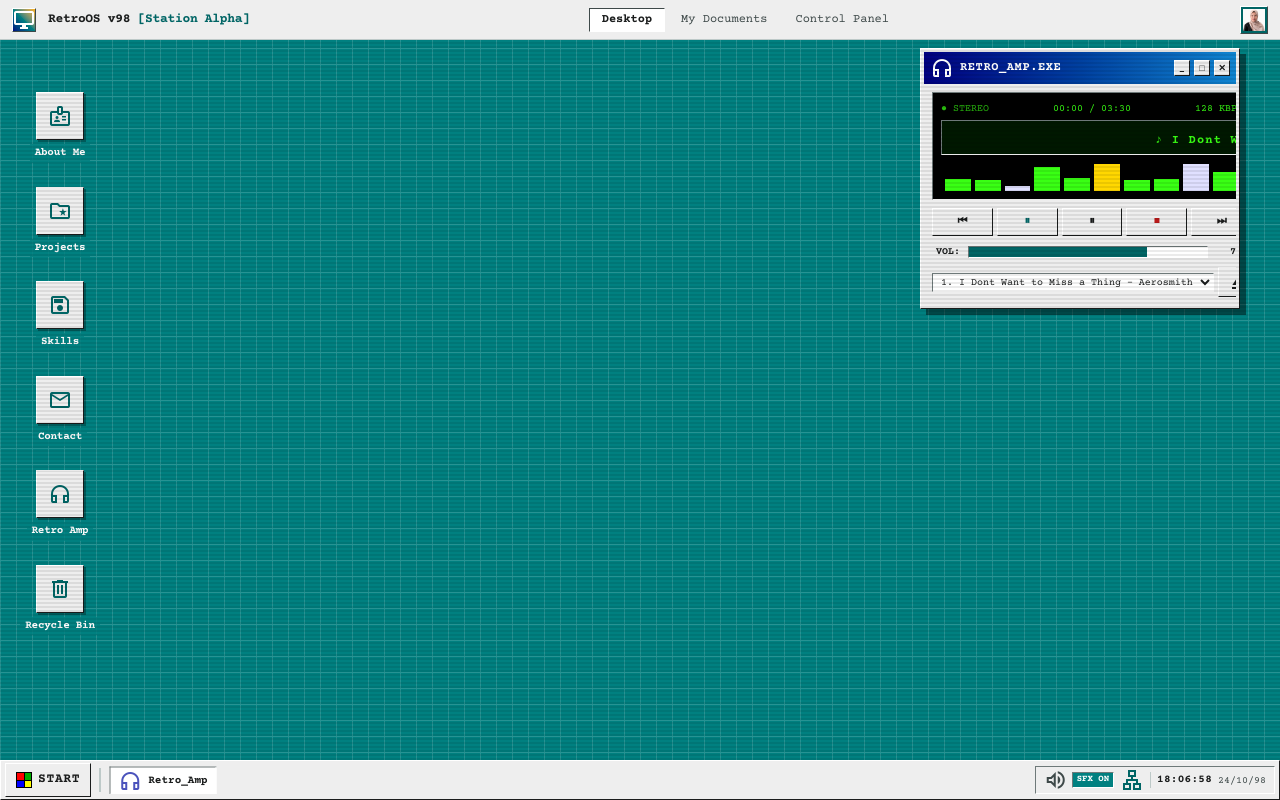
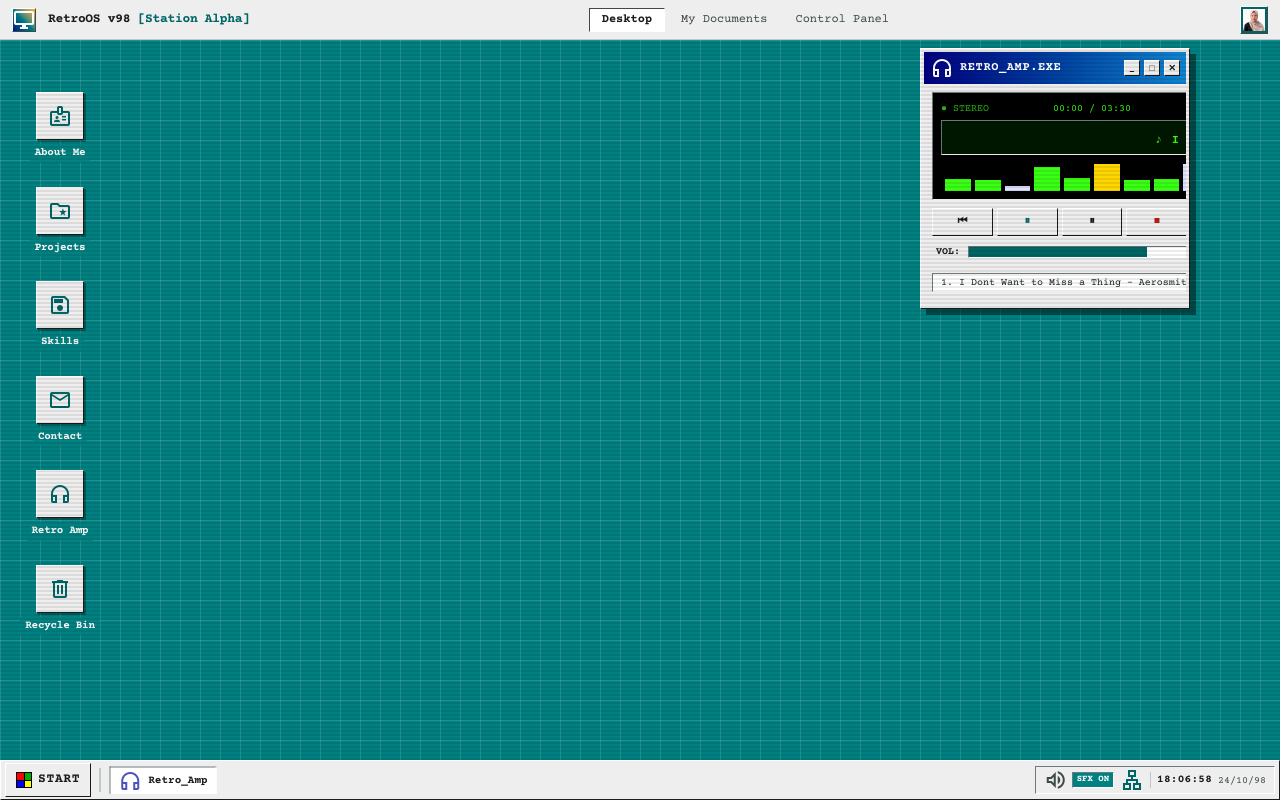
Before and after one commit to rradagelooo/Dyah-Portofolio, a React (Vite) app: page / in a window 1280 px wide. Built offline with nearby package versions, Linux system fonts and the light colour scheme.

Commit message:
Update App.tsx

```diff
--- a/src/App.tsx
+++ b/src/App.tsx
@@ -67,7 +67,8 @@ export default function App() {
         isMinimized: false,
         isMaximized: false,
         zIndex: 35,
-        position: { x: isMobile ? 8 : Math.max(340, screenW - 360), y: isMobile ? 8 : 8 },
+        // Di HP posisinya di pojok kanan atas, pas dan tidak menutupi desktop
+        position: { x: isMobile ? Math.max(8, screenW - 290) : Math.max(340, screenW - 360), y: 8 },
       },
       'win-profile': {
         id: 'win-profile',
@@ -154,7 +155,6 @@ export default function App() {
     } else if (win.isMinimized) {
       bringToFront(id);
     } else if (activeWindowId === id) {
-      // Minimize
       sound.close();
       setWindows((prev) => ({
         ...prev,
@@ -214,7 +214,6 @@ export default function App() {
     });
   };
 
-  // Close start menu when clicking on desktop
   const handleDesktopClick = () => {
     if (isStartMenuOpen) {
       sound.close();
@@ -222,7 +221,6 @@ export default function App() {
     }
   };
 
-  // Synchronize document body background with wallpaper
   useEffect(() => {
     document.body.style.backgroundColor = theme.wallpaper;
   }, [theme.wallpaper]);
@@ -233,12 +231,12 @@ export default function App() {
       style={{ backgroundColor: theme.wallpaper }}
       className="relative w-full h-screen h-[100dvh] overflow-hidden select-none font-sans"
     >
-      {/* Background Pattern */}
+      {/* Background Pattern - Garis Grid Retro Kontras & Tajam */}
       {theme.pattern === 'tiled-grid' && (
-        <div className="pointer-events-none absolute inset-0 opacity-15 bg-[linear-gradient(to_right,#ffffff_1px,transparent_1px),linear-gradient(to_bottom,#ffffff_1px,transparent_1px)] bg-[size:16px_16px]" />
+        <div className="pointer-events-none absolute inset-0 opacity-30 bg-[linear-gradient(to_right,rgba(255,255,255,0.45)_1px,transparent_1px),linear-gradient(to_bottom,rgba(255,255,255,0.45)_1px,transparent_1px)] bg-[size:20px_20px]" />
       )}
       {theme.pattern === 'dots' && (
-        <div className="pointer-events-none absolute inset-0 opacity-15 bg-[radial-gradient(#ffffff_1px,transparent_1px)] bg-[size:16px_16px]" />
+        <div className="pointer-events-none absolute inset-0 opacity-30 bg-[radial-gradient(rgba(255,255,255,0.5)_1.5px,transparent_1.5px)] bg-[size:20px_20px]" />
       )}
 
       {/* CRT Scanline Overlay Effect */}
@@ -295,8 +293,8 @@ export default function App() {
           zIndex={windows['win-audio'].zIndex}
           initialX={windows['win-audio'].position.x}
           initialY={windows['win-audio'].position.y}
-          width="auto"
-          maxWidth="max-w-xs sm:max-w-xs"
+          width="270px"
+          maxWidth="max-w-[270px] sm:max-w-xs"
           onFocus={() => bringToFront('win-audio')}
           onClose={() => closeWindow('win-audio')}
           onMinimize={() => minimizeWindow('win-audio')}
```
